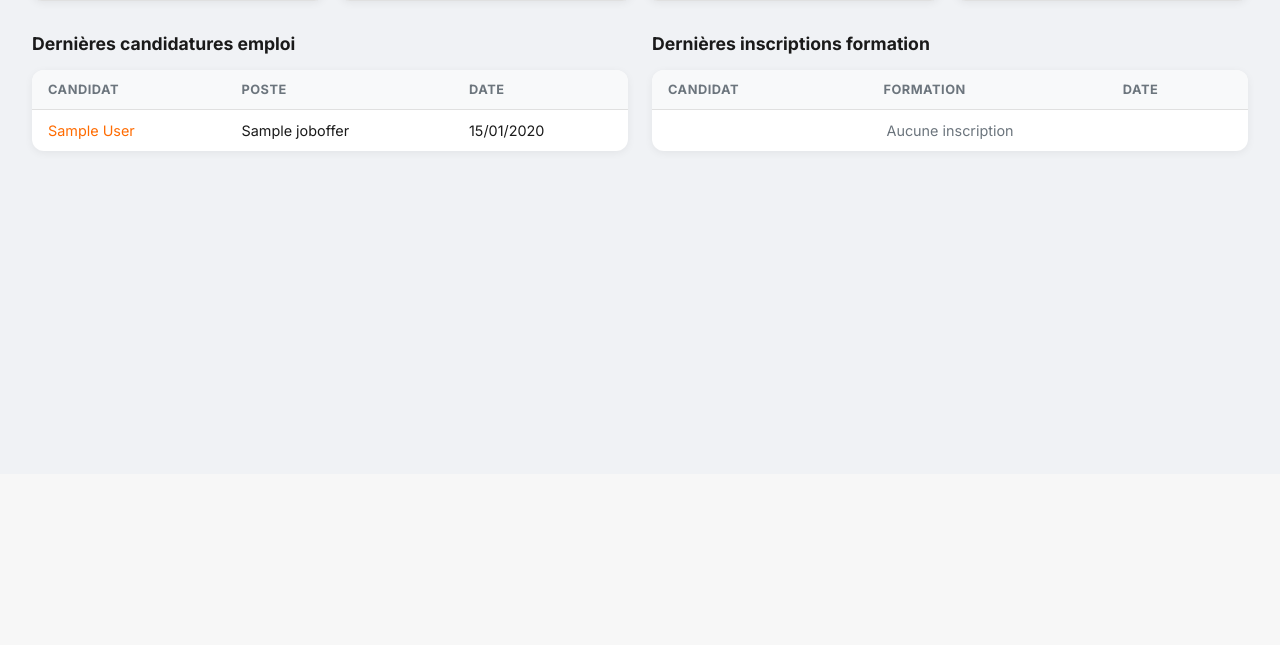
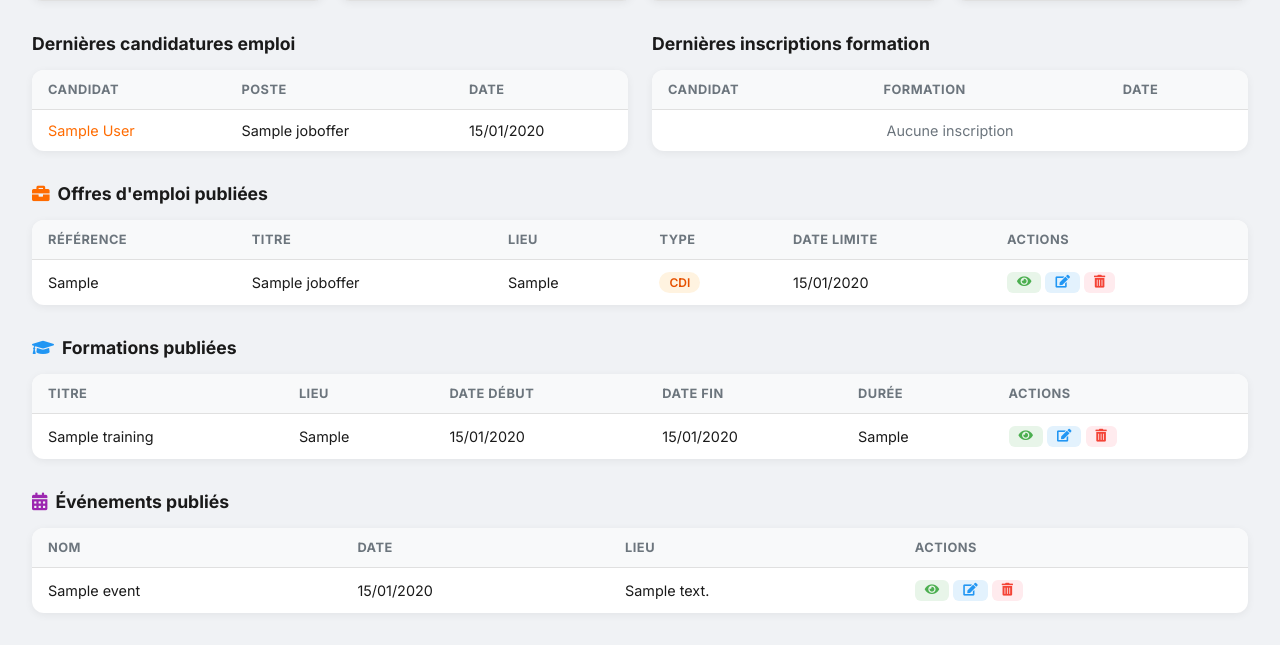
Before and after one commit to Godecode62/icg_website, a Django app: page /admin/dashboard in a window 1280 px wide. Shown: the part 326-971 px from the top of the page. Before the commit the page ends 480 px from the top, so only its background shows below. Run offline with Django 5.2, Linux system fonts and the light colour scheme; a user stored in the database is signed in; tables that the repository leaves empty hold one stand-in row (values such as "Sample post"); parts of the project's set-up code (start-up, migrations or seed data) failed here and were passed over.

Commit message:
Dashboard: ajout des tables offres, formations et événements publiés avec actions modifier/supprimer

```diff
--- a/appli/views.py
+++ b/appli/views.py
@@ -101,6 +101,9 @@ def admin_dashboard(request):
         'contact_count': Contacts.objects.count(),
         'recent_job_apps': Application.objects.filter(application_type='job').select_related('job_offer')[:5],
         'recent_training_apps': Application.objects.filter(application_type='training').select_related('training')[:5],
+        'published_jobs': JobOffer.objects.filter(is_active=True),
+        'published_trainings': Training.objects.filter(is_active=True),
+        'published_events': Events.objects.all().order_by('-event_date'),
     }
     return render(request, 'admin/dashboard.html', context)
 
--- a/templates/admin/dashboard.html
+++ b/templates/admin/dashboard.html
@@ -144,6 +144,59 @@
         gap: 1.5rem;
     }
 
+    .published-section {
+        margin-top: 2rem;
+    }
+
+    .action-link {
+        display: inline-flex;
+        align-items: center;
+        gap: 5px;
+        padding: 4px 10px;
+        border-radius: 6px;
+        font-size: 0.8rem;
+        font-weight: 600;
+        text-decoration: none;
+        transition: all 0.2s;
+    }
+
+    .action-link.edit {
+        color: #2196f3;
+        background: #e3f2fd;
+    }
+
+    .action-link.edit:hover {
+        background: #bbdefb;
+    }
+
+    .action-link.delete {
+        color: #f44336;
+        background: #ffebee;
+    }
+
+    .action-link.delete:hover {
+        background: #ffcdd2;
+    }
+
+    .action-link.view {
+        color: #4caf50;
+        background: #e8f5e9;
+    }
+
+    .action-link.view:hover {
+        background: #c8e6c9;
+    }
+
+    .status-badge {
+        display: inline-block;
+        padding: 3px 10px;
+        border-radius: 12px;
+        font-size: 0.75rem;
+        font-weight: 600;
+        background: #e8f5e9;
+        color: #2e7d32;
+    }
+
     @media (max-width: 768px) {
         .tables-grid { grid-template-columns: 1fr; }
     }
@@ -260,4 +313,111 @@
         </div>
     </div>
 </div>
+
+<!-- Offres d'emploi publiées -->
+<div class="published-section">
+    <h2 class="section-title"><i class="fas fa-briefcase" style="color: var(--accent); margin-right: 8px;"></i>Offres d'emploi publiées</h2>
+    <div class="recent-table">
+        <table>
+            <thead>
+                <tr>
+                    <th>Référence</th>
+                    <th>Titre</th>
+                    <th>Lieu</th>
+                    <th>Type</th>
+                    <th>Date limite</th>
+                    <th>Actions</th>
+                </tr>
+            </thead>
+            <tbody>
+                {% for job in published_jobs %}
+                <tr>
+                    <td>{{ job.reference }}</td>
+                    <td>{{ job.title|truncatewords:6 }}</td>
+                    <td>{{ job.location }}</td>
+                    <td><span class="badge-type badge-job">{{ job.contract_type }}</span></td>
+                    <td>{{ job.deadline|date:"d/m/Y"|default:"—" }}</td>
+                    <td>
+                        <a href="{% url 'job_detail' job.pk %}" class="action-link view" title="Voir"><i class="fas fa-eye"></i></a>
+                        <a href="{% url 'job_update' job.pk %}" class="action-link edit" title="Modifier"><i class="fas fa-edit"></i></a>
+                        <a href="{% url 'job_delete' job.pk %}" class="action-link delete" title="Supprimer"><i class="fas fa-trash-alt"></i></a>
+                    </td>
+                </tr>
+                {% empty %}
+                <tr><td colspan="6" style="text-align:center; color: var(--text-muted);">Aucune offre d'emploi publiée</td></tr>
+                {% endfor %}
+            </tbody>
+        </table>
+    </div>
+</div>
+
+<!-- Formations publiées -->
+<div class="published-section">
+    <h2 class="section-title"><i class="fas fa-graduation-cap" style="color: #2196f3; margin-right: 8px;"></i>Formations publiées</h2>
+    <div class="recent-table">
+        <table>
+            <thead>
+                <tr>
+                    <th>Titre</th>
+                    <th>Lieu</th>
+                    <th>Date début</th>
+                    <th>Date fin</th>
+                    <th>Durée</th>
+                    <th>Actions</th>
+                </tr>
+            </thead>
+            <tbody>
+                {% for training in published_trainings %}
+                <tr>
+                    <td>{{ training.title|truncatewords:6 }}</td>
+                    <td>{{ training.location }}</td>
+                    <td>{{ training.start_date|date:"d/m/Y" }}</td>
+                    <td>{{ training.end_date|date:"d/m/Y"|default:"—" }}</td>
+                    <td>{{ training.duration|default:"—" }}</td>
+                    <td>
+                        <a href="{% url 'training_detail' training.pk %}" class="action-link view" title="Voir"><i class="fas fa-eye"></i></a>
+                        <a href="{% url 'training_update' training.pk %}" class="action-link edit" title="Modifier"><i class="fas fa-edit"></i></a>
+                        <a href="{% url 'training_delete' training.pk %}" class="action-link delete" title="Supprimer"><i class="fas fa-trash-alt"></i></a>
+                    </td>
+                </tr>
+                {% empty %}
+                <tr><td colspan="6" style="text-align:center; color: var(--text-muted);">Aucune formation publiée</td></tr>
+                {% endfor %}
+            </tbody>
+        </table>
+    </div>
+</div>
+
+<!-- Événements publiés -->
+<div class="published-section">
+    <h2 class="section-title"><i class="fas fa-calendar-alt" style="color: #9c27b0; margin-right: 8px;"></i>Événements publiés</h2>
+    <div class="recent-table">
+        <table>
+            <thead>
+                <tr>
+                    <th>Nom</th>
+                    <th>Date</th>
+                    <th>Lieu</th>
+                    <th>Actions</th>
+                </tr>
+            </thead>
+            <tbody>
+                {% for event in published_events %}
+                <tr>
+                    <td>{{ event.event_name|truncatewords:6 }}</td>
+                    <td>{{ event.event_date|date:"d/m/Y" }}</td>
+                    <td>{{ event.event_address }}</td>
+                    <td>
+                        <a href="{% url 'event_detail' event.pk %}" class="action-link view" title="Voir"><i class="fas fa-eye"></i></a>
+                        <a href="{% url 'event_update' event.pk %}" class="action-link edit" title="Modifier"><i class="fas fa-edit"></i></a>
+                        <a href="{% url 'event_delete' event.pk %}" class="action-link delete" title="Supprimer"><i class="fas fa-trash-alt"></i></a>
+                    </td>
+                </tr>
+                {% empty %}
+                <tr><td colspan="4" style="text-align:center; color: var(--text-muted);">Aucun événement publié</td></tr>
+                {% endfor %}
+            </tbody>
+        </table>
+    </div>
+</div>
 {% endblock %}
```
